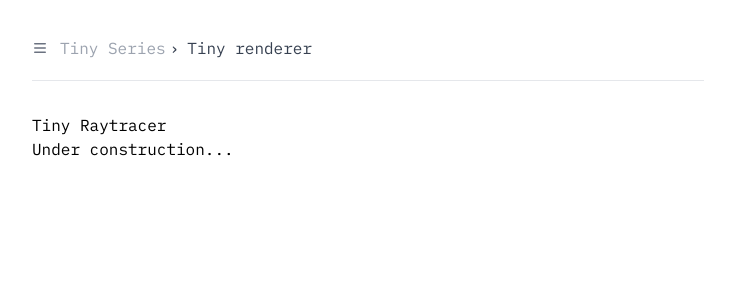
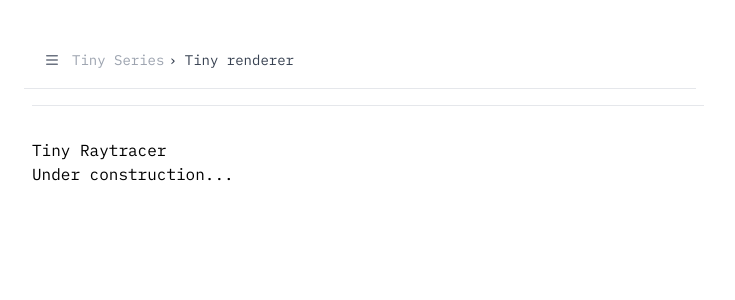
Before and after one commit to ColorOfLight/tiny-series, a React (Vite) app in the folder page/: page /tiny-raytracer in a window 1280 px wide. Shown: the top 300 px of the page, without its empty margins (272-1007 px from the left). Built offline with nearby package versions, Linux system fonts and the light colour scheme.

Commit message:
page(feat): add onMenuClick props to Navigation

```diff
--- a/page/src/modules/Navigation.tsx
+++ b/page/src/modules/Navigation.tsx
@@ -5,21 +5,25 @@ import MenuIcon from "../components/MenuIcon";
 
 export interface NavigationProps extends ComponentPropsWithoutRef<"div"> {
   title: string;
+  onMenuClick?: React.EventHandler<React.MouseEvent<HTMLButtonElement>>;
 }
 
 const Navigation = memo(
   forwardRef<HTMLDivElement, NavigationProps>(
-    ({ className, title, ...restProps }, ref) => {
+    ({ className, title, onMenuClick, ...restProps }, ref) => {
       return (
         <div
-          className={clsx("flex items-center ml-m2", className)}
+          className={clsx(
+            "flex items-center ml-m2 p-3 border-b w-full",
+            className
+          )}
           {...restProps}
           ref={ref}
         >
-          <button className="p-2 border-0">
+          <button className="p-2 border-0" onClick={onMenuClick}>
             <MenuIcon className="fill-gray-500" />
           </button>
-          <nav className="text-gray-400 ml-1">
+          <nav className="text-gray-400 ml-1 text-sm">
             <ul className="flex gap-1">
               <li>Tiny Series</li>
               <li className="text-gray-700">{title}</li>
```
